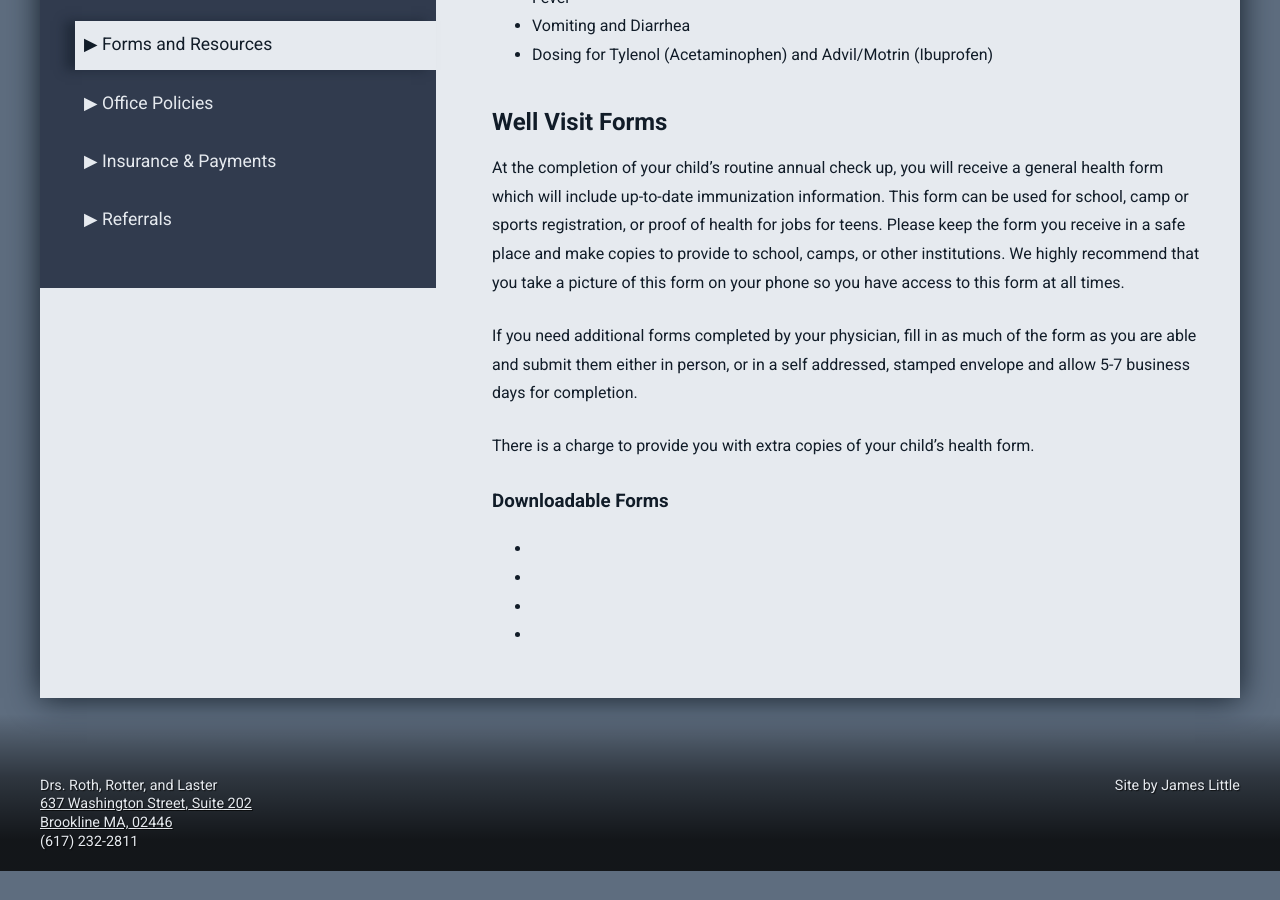
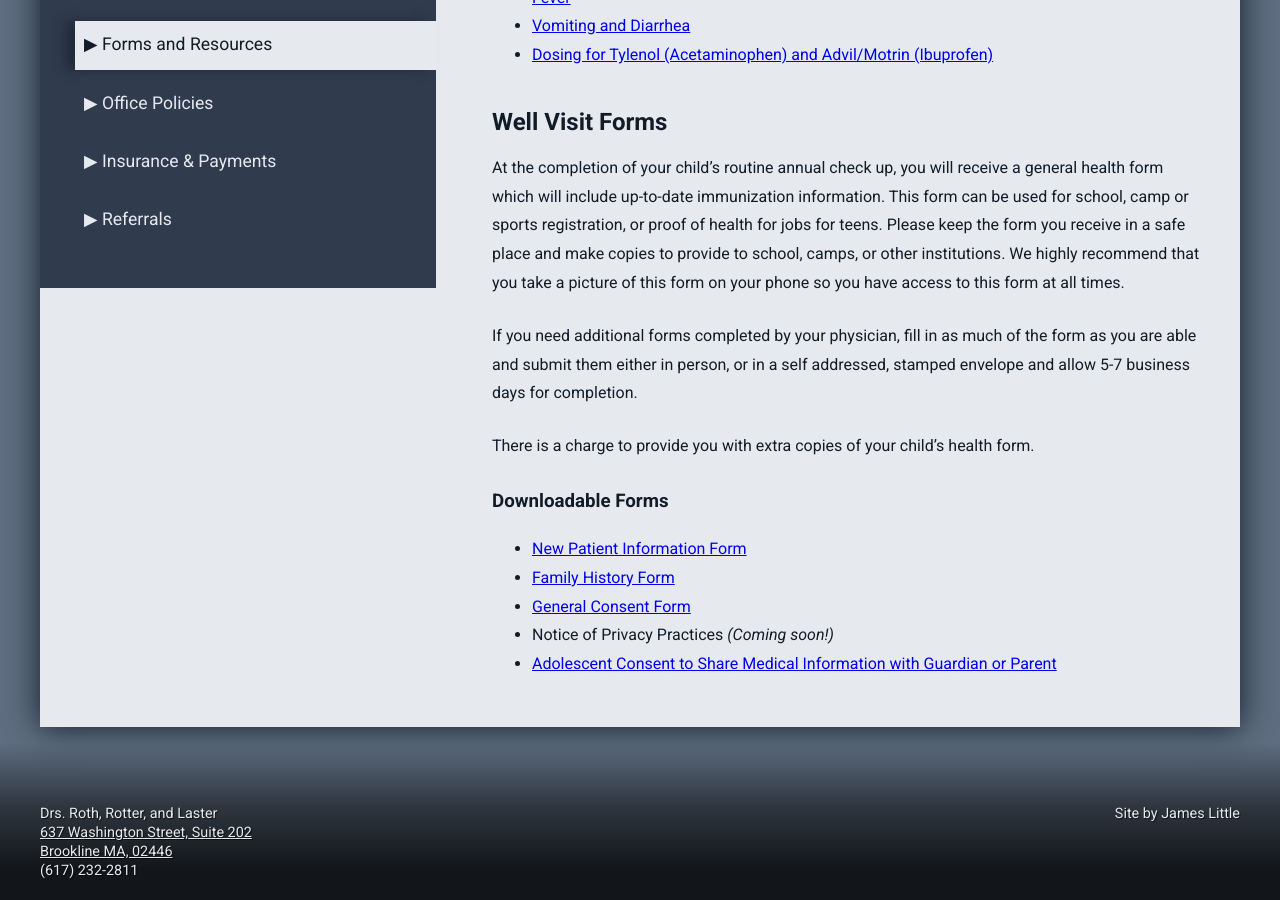
Before and after one commit to jameslittle230/rothrotterlaster, a Jekyll site: the page built from pages/resources.html, in a window 1280 px wide and 900 px high, scrolled down 572 px. Built offline with Jekyll 4.4.1, drawn with Linux system fonts in a browser that asks for light colours; nearby versions of some CDN libraries; some web fonts are replaced; before the commit the page ends 1443 px from its top, so only the background shows below that.

Commit message:
Add more forms

```diff
--- a/pages/resources.html
+++ b/pages/resources.html
@@ -13,9 +13,9 @@ title: Resources
 <p>The following are forms regarding medical care. This information in no way replaces actual medical advice as given by a professional and are not specific to any one child or any one medical situation.</p>
 
 <ul>
-    <li>Fever</li>
-    <li>Vomiting and Diarrhea</li>
-    <li>Dosing for Tylenol (Acetaminophen) and Advil/Motrin (Ibuprofen)</li>
+    <li><a href="/resources/fever.pdf">Fever</a></li>
+    <li><a href="/resources/vomit-diarrhea.pdf">Vomiting and Diarrhea</a></li>
+    <li><a href="/resources/drug-dosing.pdf">Dosing for Tylenol (Acetaminophen) and Advil/Motrin (Ibuprofen)</a></li>
 </ul>
 
 <h2>Well Visit Forms</h2>
@@ -29,10 +29,12 @@ title: Resources
 <h3>Downloadable Forms</h3>
 
 <ul>
-    <li></li>
-    <li></li>
-    <li></li>
-    <li></li>
+    <li><a href="/resources/new-patient.pdf">New Patient Information Form</a></li>
+    <li><a href="/resources/family-history.pdf">Family History Form</a></li>
+    <li><a href="/resources/general-consent.pdf">General Consent Form</a></li>
+    <!-- <li><a href="/resources/privacy-notice.pdf">Notice of Privacy Practices</a></li> -->
+    <li>Notice of Privacy Practices <i>(Coming soon!)</i></li>
+    <li><a href="/resources/teen-consent.pdf">Adolescent Consent to Share Medical Information with Guardian or Parent</a></li>
 </ul>
 
 <!--
```
Also changed, not shown: 4 other files.
